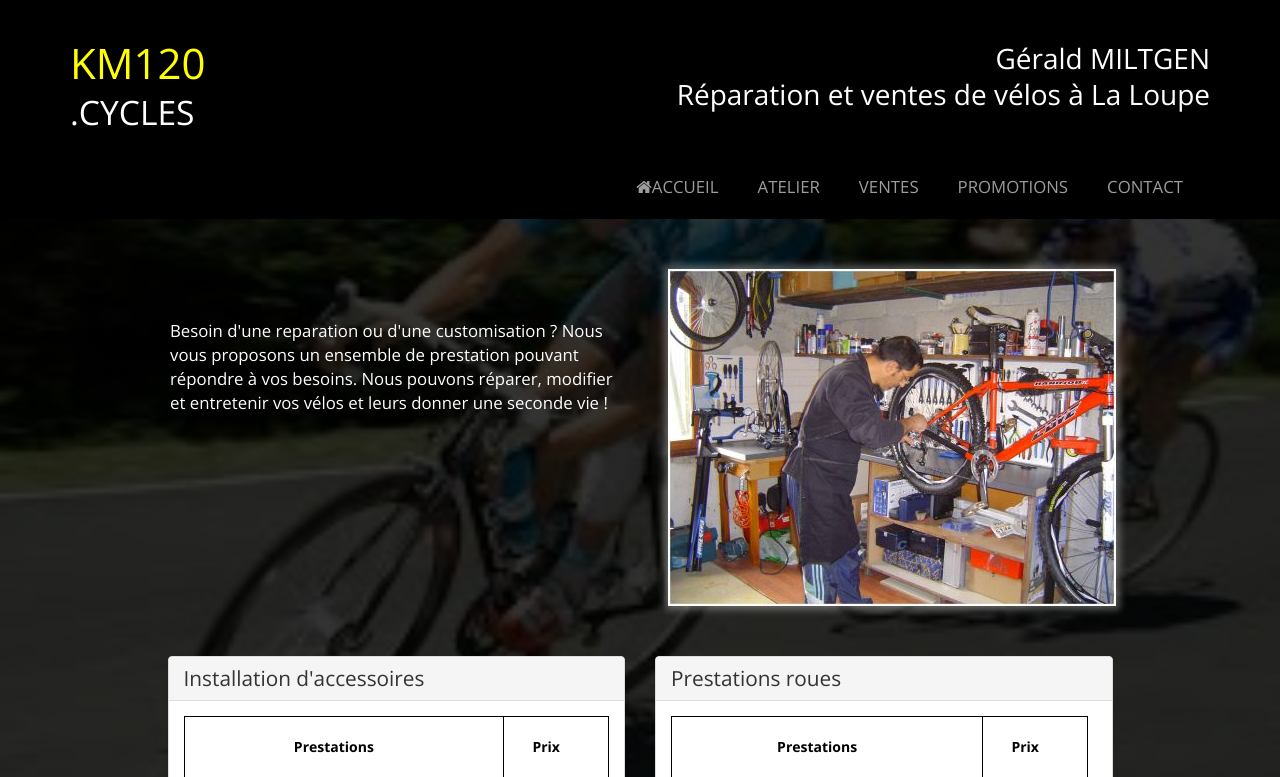
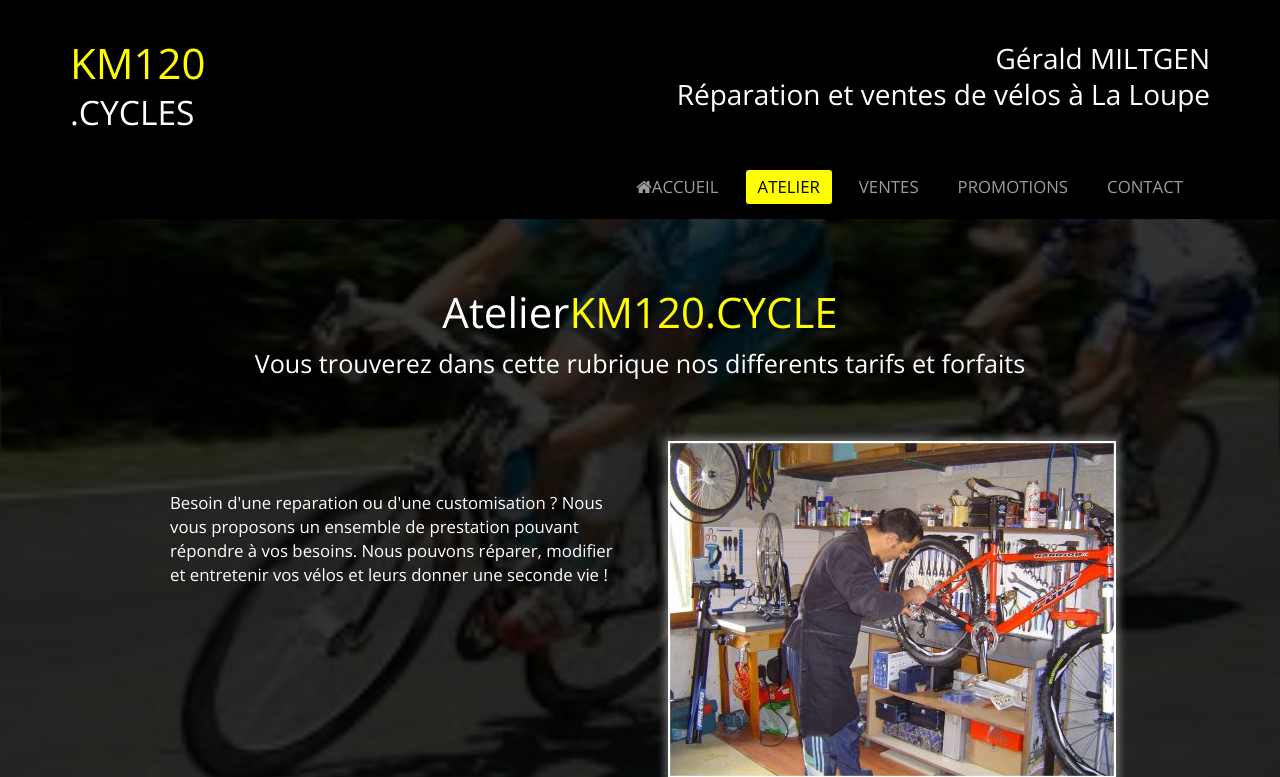
Before and after one commit to WildCodeSchool/laloupe-0915-veloLaLoupe, a PHP site: page /atelier.php in a window 1280 px wide. Shown: the top 777 px of the page. Run offline with PHP 8.4, Linux system fonts and the light colour scheme; some libraries are stand-ins or nearby versions.

Commit message:
titre et menu actif en place

```diff
--- a/atelier.php
+++ b/atelier.php
@@ -1,4 +1,7 @@
 <?php
+session_start();
+$menu_actif = 2;
+
 
     include('includes/header.php');
 
@@ -7,6 +10,14 @@
 <body>
 
 	<div class="container-fluid">
+
+		<div class="row bienvenue">
+	        <div class="col-md-12">
+	          <h2 class="text-center">Atelier<span>KM120.CYCLE</span></h2>
+	          <p class="sous-titre">Vous trouverez dans cette rubrique nos differents tarifs et forfaits</p>
+	        </div>
+      	</div>
+
 		<div class="container">
 		    <div class="row">
 		      <div class="col-lg-offset-1 col-lg-5" id="texte_intro" >
```
